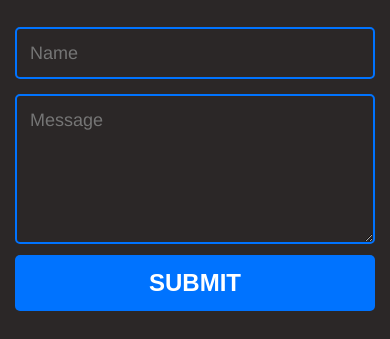
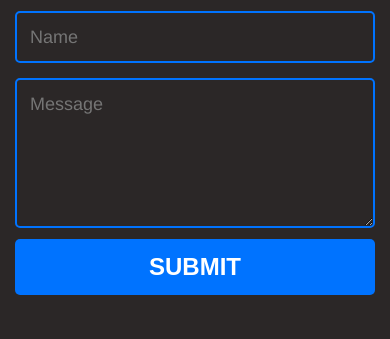
Before and after one commit to adonitakos/Personal-Website, a plain HTML site: page pages/contact.html in a window 390 px wide. Shown: the part 272-611 px from the top of the page. Drawn offline with nearby package versions, Linux system fonts and the light colour scheme; a web font is replaced by a local one.

Commit message:
Adjustments to mobile navbar and contact form

```diff
--- a/css/responsive.css
+++ b/css/responsive.css
@@ -18,6 +18,16 @@
 
 
 @media all and (max-width: 480px) {
+  body {
+    width: 100%;
+    height: 100vh;
+    margin: 0;
+  }
+
+  body, html {
+    width: 100vw;
+    overflow-x: hidden;
+  }
 
   .logo {
       margin-top: 10px;
@@ -27,6 +37,7 @@
   .navbar {
       justify-content: space-around;
       flex-direction: column;
+      width: 100%;
   }
 
   .nav-list {
@@ -55,6 +66,7 @@
 
   .home_body {
     background: url(../images/astoria_park_MOBILE.jpeg) no-repeat 50% 15%;
+    overflow-x: hidden;
   }
 
   #name {
@@ -100,7 +112,7 @@
   }
 
   #contact-form {
-    margin-top: -3rem;
+    margin-top: -4rem;
     padding-left: 15px;
     padding-right: 15px;
   }
--- a/css/style.css
+++ b/css/style.css
@@ -154,6 +154,10 @@ body {
 /*--------------- Contact ---------------*/
 /* @import url(https://fonts.googleapis.com/css?family=Montserrat:400,700); */
 
+#contact-form {
+    margin-top: -5rem;
+}
+
 #contact_banner {
     color: white;
     max-width: 550px;
```
